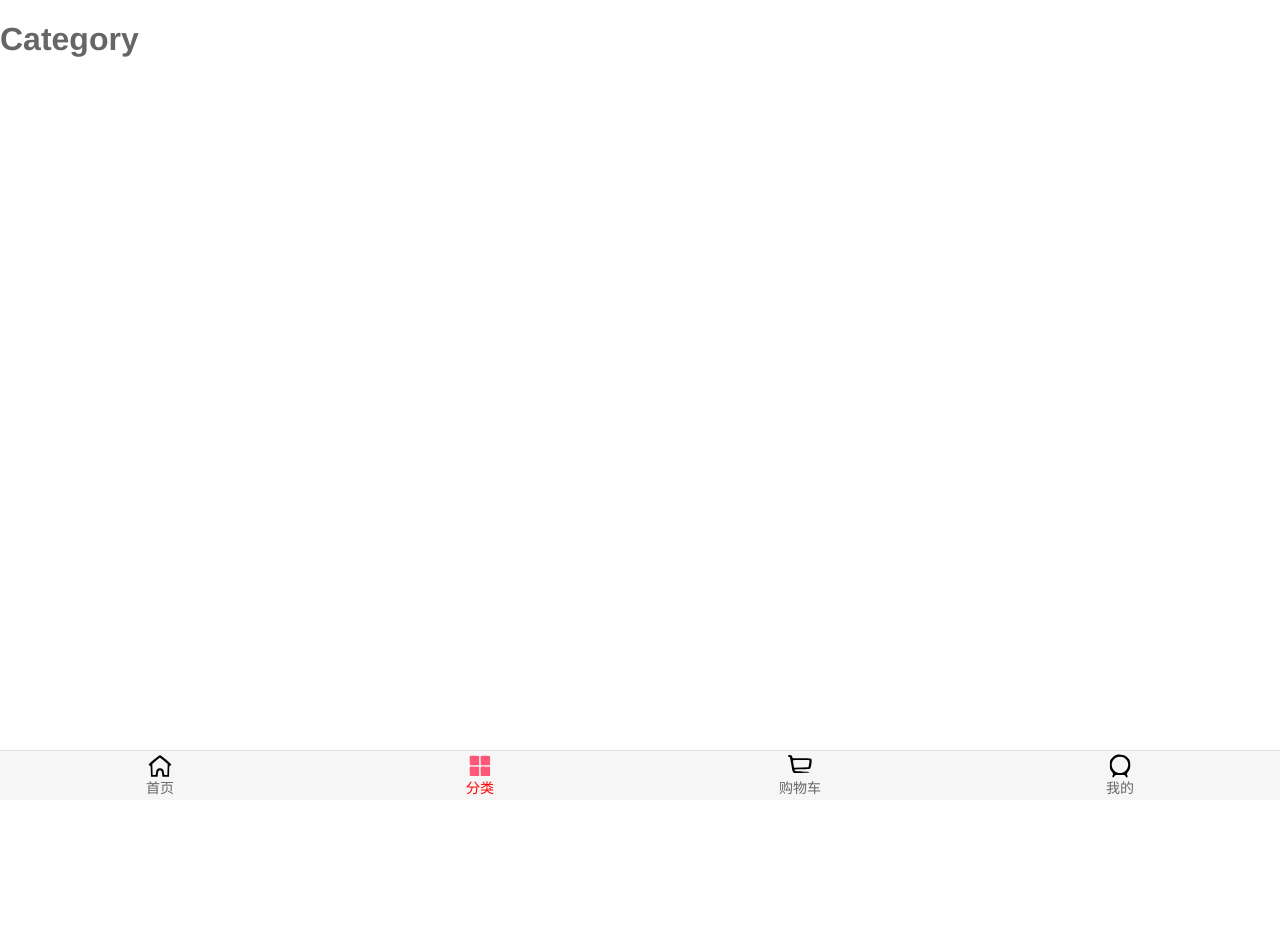
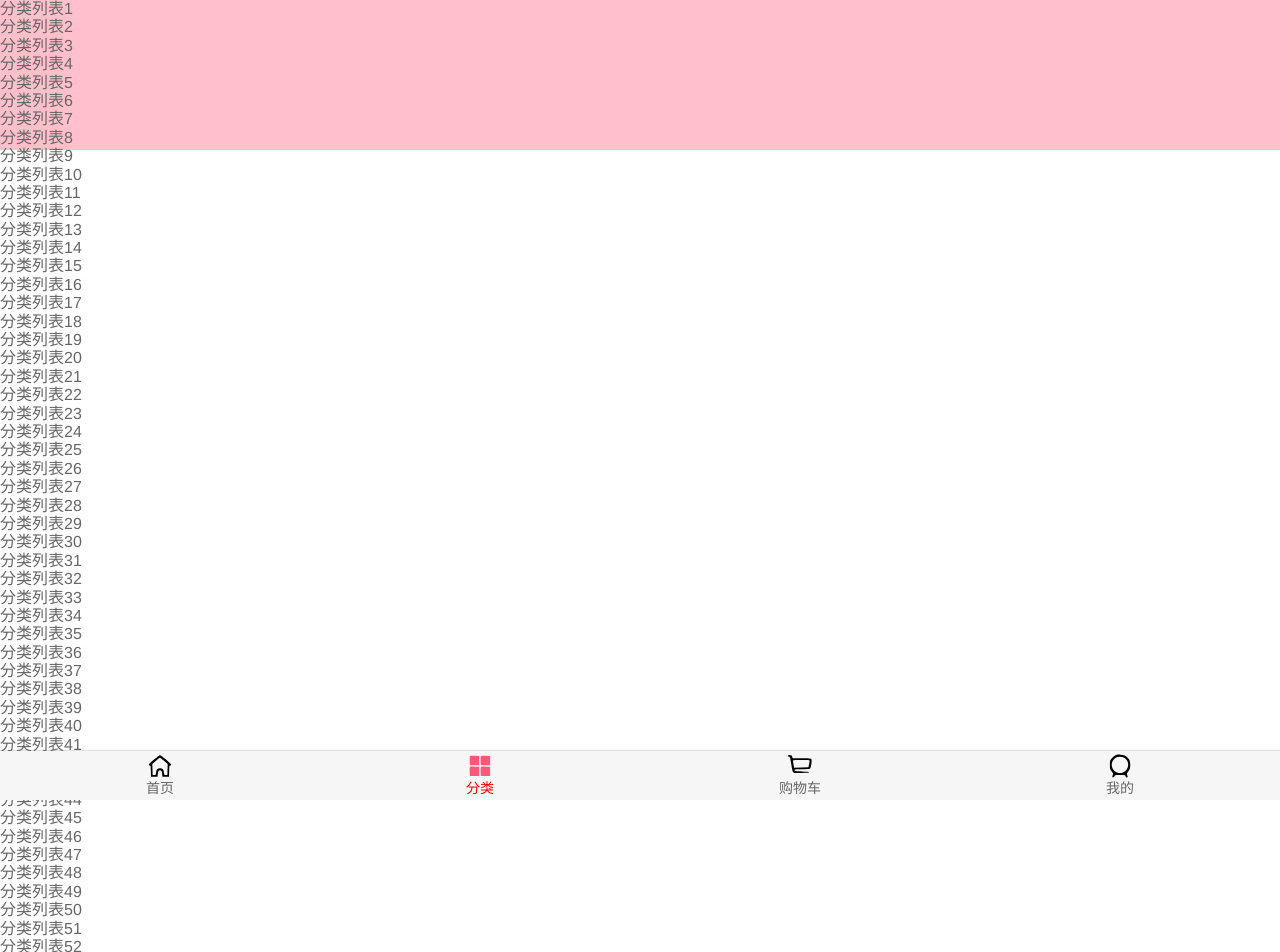
Before and after one commit to laerpeeK/vueSupermarket, a Vue app: page /category in a window 1280 px wide. Shown: the top 952 px of the page. Before the commit the page ends 800 px from the top, so only its background shows below. Built offline with nearby package versions, Linux system fonts and the light colour scheme.

Commit message:
'learn-better-scroll'

```diff
--- a/package.json
+++ b/package.json
@@ -8,6 +8,7 @@
   },
   "dependencies": {
     "axios": "^0.18.0",
+    "better-scroll": "^1.13.2",
     "core-js": "^3.6.5",
     "vue": "^2.6.11",
     "vue-router": "^3.0.2"
--- a/src/network/request.js
+++ b/src/network/request.js
@@ -2,7 +2,7 @@
 
 export function request(config) {
     const instance = axios.create({
-        baseURL:'src',
+        baseURL:'url',
         timeout: 5000
     })
 
--- a/src/views/category/Category.vue
+++ b/src/views/category/Category.vue
@@ -1,13 +1,141 @@
 <template>
-<h1>Category</h1>
+  <div class="wrapper" ref="aaa">
+    <ul class="content">
+      <li>分类列表1</li>
+      <li>分类列表2</li>
+      <li>分类列表3</li>
+      <li>分类列表4</li>
+      <li>分类列表5</li>
+      <li>分类列表6</li>
+      <li>分类列表7</li>
+      <li>分类列表8</li>
+      <li>分类列表9</li>
+      <li>分类列表10</li>
+      <li>分类列表11</li>
+      <li>分类列表12</li>
+      <li>分类列表13</li>
+      <li>分类列表14</li>
+      <li>分类列表15</li>
+      <li>分类列表16</li>
+      <li>分类列表17</li>
+      <li>分类列表18</li>
+      <li>分类列表19</li>
+      <li>分类列表20</li>
+      <li>分类列表21</li>
+      <li>分类列表22</li>
+      <li>分类列表23</li>
+      <li>分类列表24</li>
+      <li>分类列表25</li>
+      <li>分类列表26</li>
+      <li>分类列表27</li>
+      <li>分类列表28</li>
+      <li>分类列表29</li>
+      <li>分类列表30</li>
+      <li>分类列表31</li>
+      <li>分类列表32</li>
+      <li>分类列表33</li>
+      <li>分类列表34</li>
+      <li>分类列表35</li>
+      <li>分类列表36</li>
+      <li>分类列表37</li>
+      <li>分类列表38</li>
+      <li>分类列表39</li>
+      <li>分类列表40</li>
+      <li>分类列表41</li>
+      <li>分类列表42</li>
+      <li>分类列表43</li>
+      <li>分类列表44</li>
+      <li>分类列表45</li>
+      <li>分类列表46</li>
+      <li>分类列表47</li>
+      <li>分类列表48</li>
+      <li>分类列表49</li>
+      <li>分类列表50</li>
+      <li>分类列表51</li>
+      <li>分类列表52</li>
+      <li>分类列表53</li>
+      <li>分类列表54</li>
+      <li>分类列表55</li>
+      <li>分类列表56</li>
+      <li>分类列表57</li>
+      <li>分类列表58</li>
+      <li>分类列表59</li>
+      <li>分类列表60</li>
+      <li>分类列表61</li>
+      <li>分类列表62</li>
+      <li>分类列表63</li>
+      <li>分类列表64</li>
+      <li>分类列表65</li>
+      <li>分类列表66</li>
+      <li>分类列表67</li>
+      <li>分类列表68</li>
+      <li>分类列表69</li>
+      <li>分类列表70</li>
+      <li>分类列表71</li>
+      <li>分类列表72</li>
+      <li>分类列表73</li>
+      <li>分类列表74</li>
+      <li>分类列表75</li>
+      <li>分类列表76</li>
+      <li>分类列表77</li>
+      <li>分类列表78</li>
+      <li>分类列表79</li>
+      <li>分类列表80</li>
+      <li>分类列表81</li>
+      <li>分类列表82</li>
+      <li>分类列表83</li>
+      <li>分类列表84</li>
+      <li>分类列表85</li>
+      <li>分类列表86</li>
+      <li>分类列表87</li>
+      <li>分类列表88</li>
+      <li>分类列表89</li>
+      <li>分类列表90</li>
+      <li>分类列表91</li>
+      <li>分类列表92</li>
+      <li>分类列表93</li>
+      <li>分类列表94</li>
+      <li>分类列表95</li>
+      <li>分类列表96</li>
+      <li>分类列表97</li>
+      <li>分类列表98</li>
+      <li>分类列表99</li>
+      <li>分类列表100</li>
+    </ul>
+  </div>
 </template>
 
 <script>
+import BScroll from 'better-scroll'
+
 export default {
-name: "Category"
+  name: "Category",
+  data() {
+    return {
+      scroll: null
+    }
+  },
+  mounted() {
+    console.log(document.querySelector('.wrapper'))
+    this.scroll = new BScroll(this.$refs.aaa,{
+      probeType: 3,
+      pullUpLoad: true
+    })
+
+    this.scroll.on('scroll', (position) => {
+      console.log(position);
+    })
+
+    this.scroll.on('pullingUp', () => {
+      console.log('上拉加载更多');
+    })
+  }
 }
 </script>
+<style scoped>
+  .wrapper {
+    height: 150px;
+    background-color: pink;
 
-<style scoped>
-
+  }
 </style>
```
Also changed, not shown: 1 other file (tests, documents, lock files or other folders).
